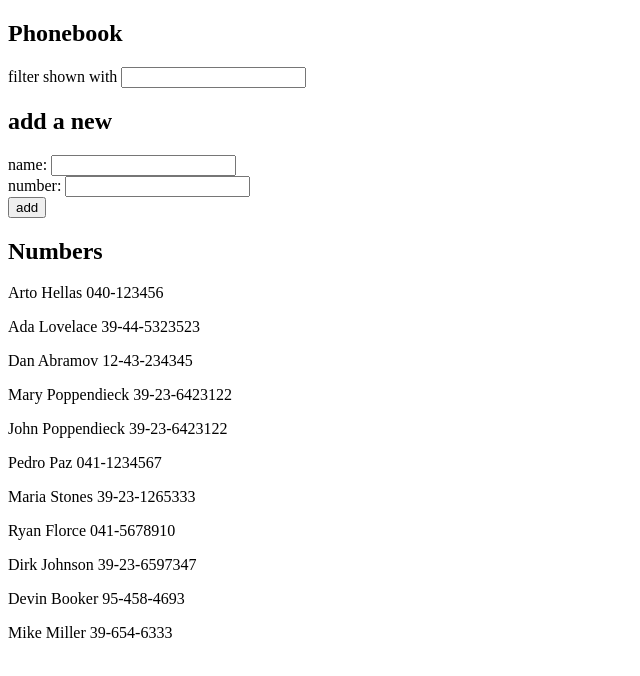
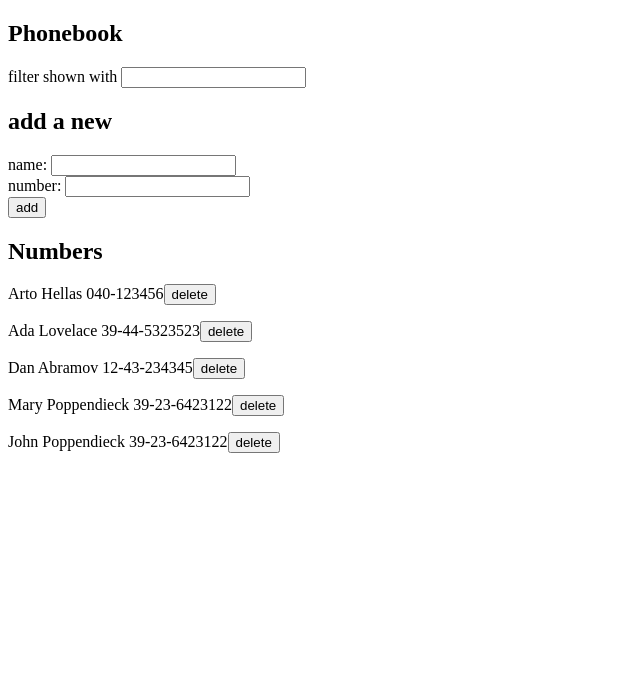
Before and after one commit to larcondo/fso-ex-part2-phonebook, a React (Vite) app: page / in a window 1280 px wide. Shown: the top 676 px of the page, without its empty margins (0-640 px from the left). Built offline with nearby package versions, Linux system fonts and the light colour scheme; data requests are answered from the project's data file.

Commit message:
modifications exercise 2.14

```diff
--- a/db.json
+++ b/db.json
@@ -24,36 +24,6 @@
       "name": "John Poppendieck",
       "number": "39-23-6423122",
       "id": 5
-    },
-    {
-      "name": "Pedro Paz",
-      "number": "041-1234567",
-      "id": 6
-    },
-    {
-      "name": "Maria Stones",
-      "number": "39-23-1265333",
-      "id": 7
-    },
-    {
-      "name": "Ryan Florce",
-      "number": "041-5678910",
-      "id": 8
-    },
-    {
-      "name": "Dirk Johnson",
-      "number": "39-23-6597347",
-      "id": 9
-    },
-    {
-      "name": "Devin Booker",
-      "number": "95-458-4693",
-      "id": 10
-    },
-    {
-      "name": "Mike Miller",
-      "number": "39-654-6333",
-      "id": 11
     }
   ]
 }
--- a/src/App.jsx
+++ b/src/App.jsx
@@ -11,10 +11,14 @@ function App() {
   const [filter, setFilter] = useState('')
 
   useEffect(() => {
+    refreshPersons()
+  }, [])
+
+  const refreshPersons = () => {
     personService
       .getAll()
       .then( initialPersons => setPersons(initialPersons))
-  }, [])
+  }
 
   const handleName = (event) => {
     setNewName(event.target.value)
@@ -63,7 +67,7 @@ function App() {
       />
 
       <h2>Numbers</h2>
-      <Persons persons={persons} filter={filter} />
+      <Persons persons={persons} filter={filter} refresh={refreshPersons} />
     </div>
   )
 }
--- a/src/components/Persons.jsx
+++ b/src/components/Persons.jsx
@@ -1,19 +1,37 @@
-const Persons = ({ persons, filter }) => {
+import personService from "../services/persons"
+
+const Persons = ({ persons, filter, refresh }) => {
   return(
     <>
       { persons
           .filter(p => p.name.toLowerCase().includes(filter.toLowerCase()))
           .map( p => {
-            return <Person person={p} key={p.id} />
+            return <Person person={p} key={p.id} refresh={refresh} />
           })
       }
     </>
   )
 }
 
-const Person = ({ person }) => {
+const Person = ({ person, refresh }) => {
+
+  const handleDelete = () => {
+    if (window.confirm(`Are you sure to delete ${person.name}?`)) {
+      personService
+        .deletePerson(person.id)
+        .then(resp => {
+          if (resp.status === 200) {
+            refresh()
+          }
+        })
+    }
+  }
+
   return(
-    <p>{person.name} {person.number}</p>
+    <p>
+      {person.name} {person.number}
+      <button onClick={handleDelete}>delete</button>
+    </p>
   )
 }
 
--- a/src/services/persons.js
+++ b/src/services/persons.js
@@ -11,7 +11,13 @@ const add = async (newPerson) => {
   return request.then( response => response.data )
 }
 
+const deletePerson = async (id) => {
+  const request = axios.delete(`${baseUrl}/${id}`)
+  return request.then( response => response )
+}
+
 export default {
   getAll,
-  add
+  add,
+  deletePerson
 }
```
Also changed, not shown: 1 other file (tests, documents, lock files or other folders).
